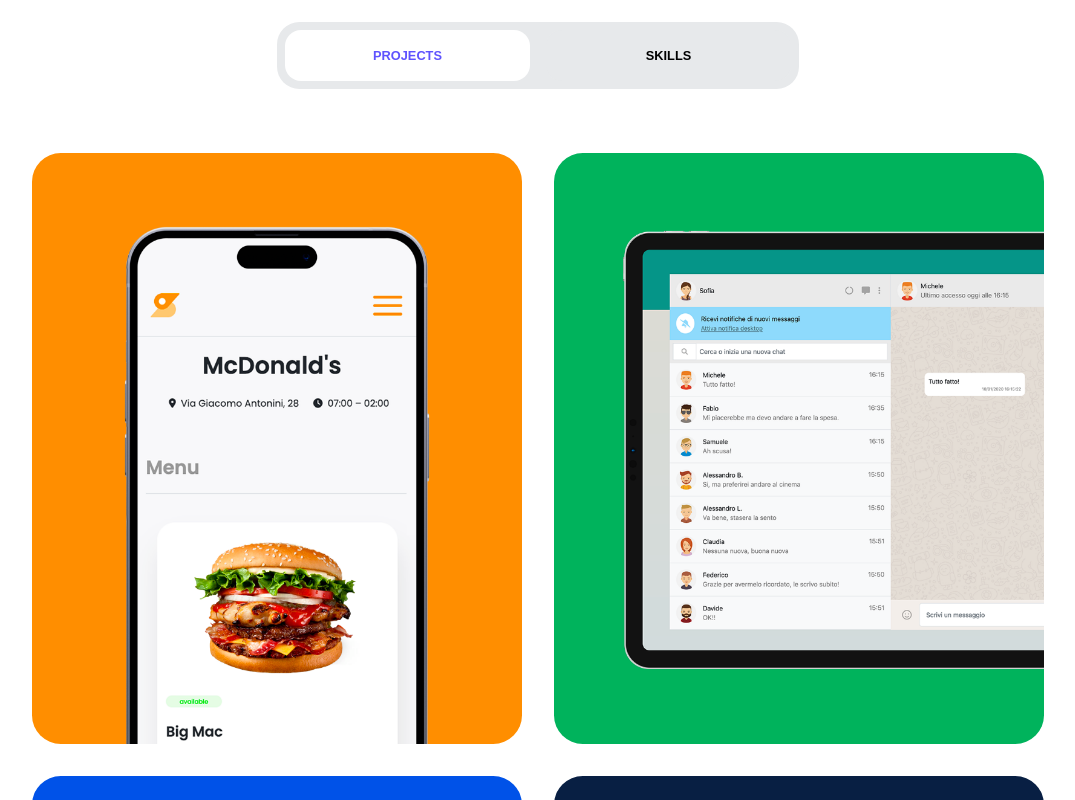
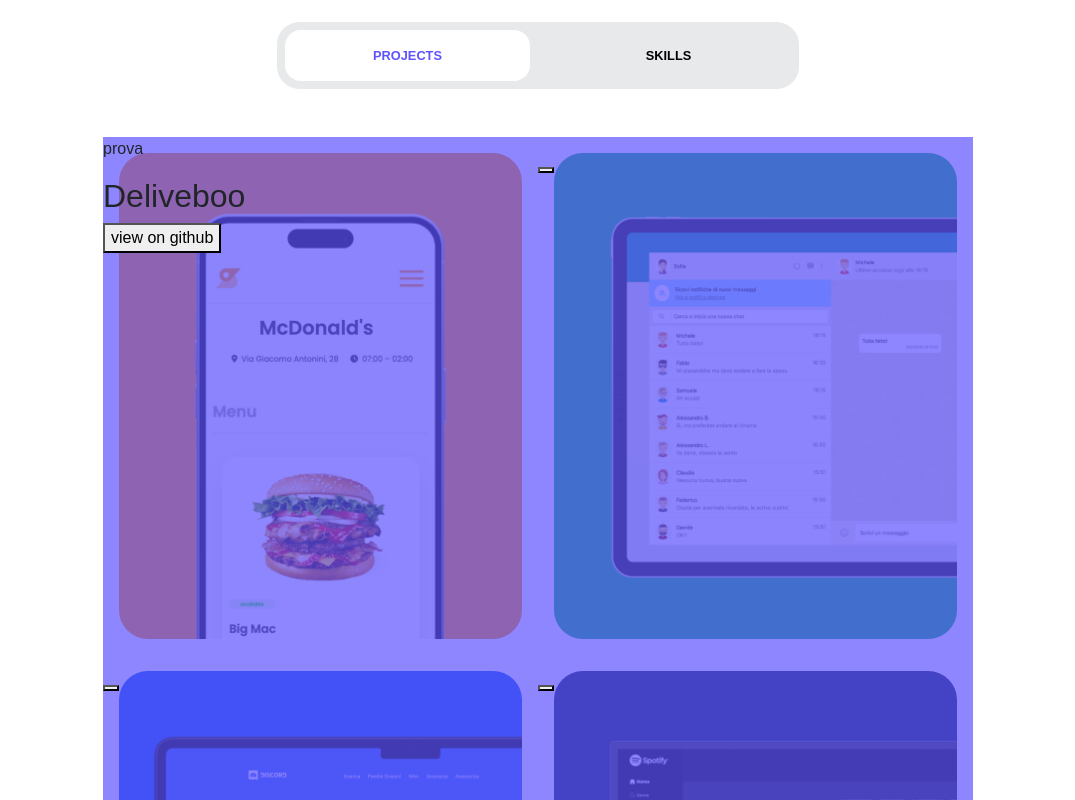
Before and after one commit to andrea-salvalaggio/my-portfolio, a Vue app: page / in a window 1280 px wide. Shown: the part 480-1280 px from the top of the page, without its empty margins (102-1177 px from the left). Built offline with nearby package versions, Linux system fonts and the light colour scheme.

Commit message:
feat: :sparkles: Start creating overlay project effect

```diff
--- a/src/components/Main/Card/CardSingleProject.vue
+++ b/src/components/Main/Card/CardSingleProject.vue
@@ -1,6 +1,13 @@
 <template>
-    <div class="d-md-flex flex-md-wrap my-5 p-0">
-        <div v-for="(project, index) in projects" :key="index" class="col-12 col-md-6 project-container">
+    <div class="d-md-flex flex-md-wrap justify-content-center my-5 p-0">
+        <div v-for="(project, index) in projects" :key="index" class="col-12 col-md-6 col-lg-5 project-container">
+            <div class="overlay-container">
+                <div class="">
+                    <p>{{ project.type }}</p>
+                    <h2>{{ project.title }}</h2>
+                    <button>{{ project.cta }}</button>
+                </div>
+            </div>
             <img :src="project.img" :alt="project.text" class="p-3">
         </div>
     </div>
@@ -13,7 +20,10 @@ export default {
             projects:[
                 {
                     img: require("../../../assets/img/projects/deliveboo.png"),
-                    text: "DeliveBoo Project"
+                    text: "DeliveBoo Project",
+                    type: "prova",
+                    title: "Deliveboo",
+                    cta: "view on github"
                 },
                 {
                     img: require("../../../assets/img/projects/boolzapp.png"),
@@ -37,6 +47,7 @@ export default {
 @import "../../../../styles/variables.scss";
 
 .project-container {
+    position: relative;
 
     img {
         width: 100%;
@@ -44,10 +55,13 @@ export default {
     }
 }
 
-// @media screen and (min-width: 768px) {
-//     .project-container{
-//         width: calc(100% / 2);
-//     }
-// }
+.overlay-container{
+    width: 100%;
+    height: 100%;
+    position: absolute;
+    bottom: 0;
+    left: 0;
+    background-color: $primaryColorOverlay;
+}
 
 </style>
--- a/styles/variables.scss
+++ b/styles/variables.scss
@@ -15,6 +15,9 @@ $secondaryColorText: white;
 
 // Shadow
 $primaryColorShadowLight: 0 20px 40px #e2e0ff;
+
+// Overlay
+$primaryColorOverlay: rgba(95, 83, 254, .7);
 
 // *** Font & Typography ***
 // General Font
```
